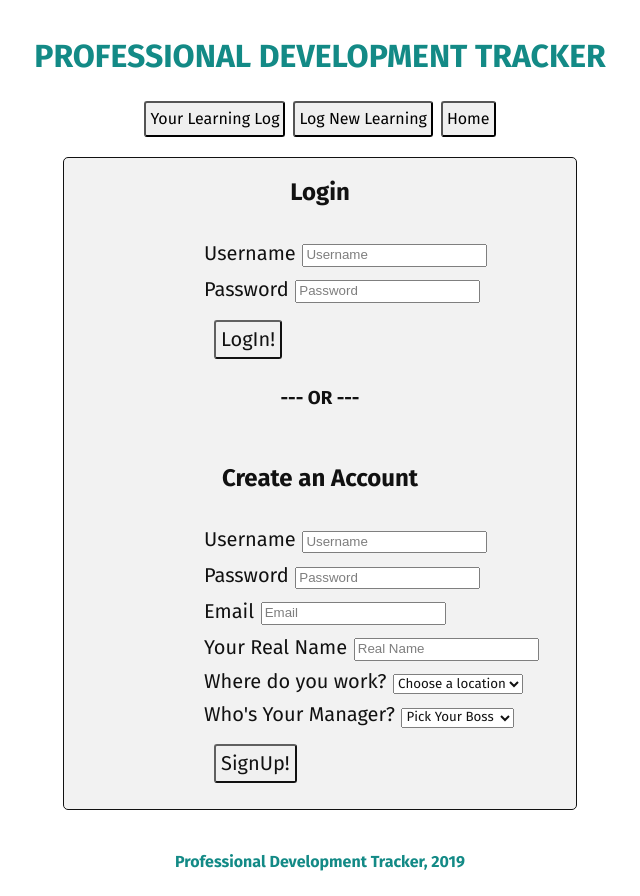
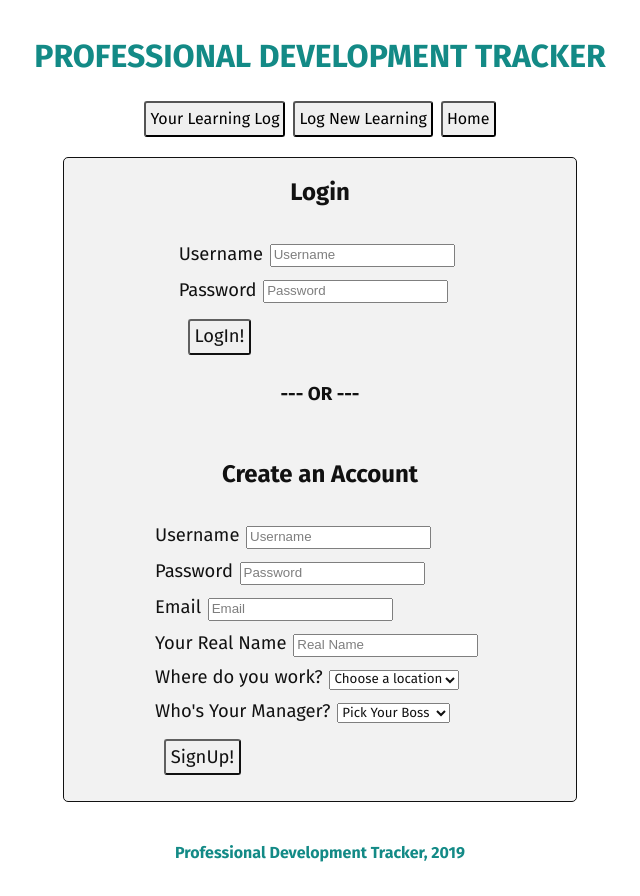
Before and after one commit to cyantis/prof_dev_tracker_v3, a React (Create React App) app in the folder pdt-app/: page /login in a window 1280 px wide. Shown: the whole page, without its empty margins (320-960 px from the left). Built offline with nearby package versions, Linux system fonts and the light colour scheme; no server answers.

Commit message:
adds flexbox styling throughout the app

```diff
--- a/pdt-app/src/App.css
+++ b/pdt-app/src/App.css
@@ -1,6 +1,6 @@
 body {
   font-family: 'Fira Sans', sans-serif;
-  /*background-color: #138A86;*/
+    min-width: 500px;
 }
 
 a {
@@ -55,10 +55,27 @@ input[type="submit"]:hover {
   padding: 1em;
 }
 
-.LearningList {
+.Home,
+.LearningLog,
+.NewEvent,
+.AccountProfile,
+.Login,
+.SignUp {
+  display: flex;
+  flex-direction: column;
+  text-align: center;
+  padding-bottom: 1em;
+}
+
+.LearningList, .NewEvent form, .AccountProfile form {
   text-align: left;
-  padding-left: 14em;
+  margin: 0 auto;
   list-style-type: none;
+  line-height: 1.5em;
+}
+
+.AccountProfile form {
+  line-height: 2em;
 }
 
 .Signin {
@@ -70,25 +87,12 @@ input[type="submit"]:hover {
   opacity: 93%;
 }
 
-.Login,
-.SignUp,
-.AccountProfile {
-  text-align: center;
-  padding-bottom: 1em;
-}
-
-.AccountProfile form {
-  text-align: left;
-  padding-left: 15em;
-  font-size: 1.15em;
-  line-height: 1.5em;
-}
-
 .Login form,
 .SignUp form {
   text-align: left;
-  padding-left: 7em;
-  font-size: 1.25em;
+  font-size: 1.15em;
+  margin: 0 auto;
+  line-height: 1.5em;
 }
 
 .Login input,
@@ -102,12 +106,6 @@ input[type="submit"]:hover {
 
 .Login h2, .SignUp h2 {
   border: none;
-}
-
-.NewEvent form {
-  text-align: left;
-  padding-left: 14em;
-  line-height: 1.25em;
 }
 
 .Footer {
@@ -128,7 +126,9 @@ input[type="submit"]:hover {
 }
 
 .TopNav {
+  display: flex;
   clear: right;
+  justify-content: center;
 }
 
 .Avatar {
--- a/pdt-app/src/components/accountComponents/AccountProfile.js
+++ b/pdt-app/src/components/accountComponents/AccountProfile.js
@@ -66,7 +66,7 @@ class AccountProfile extends React.Component {
   render() {
     return (
       <div className="AccountProfile">
-      <h1>Edit Your Account</h1>
+      <h2>Edit Your Account</h2>
       <form onSubmit={this.handleSubmit}>
 
         <label>Username</label>
--- a/pdt-app/src/components/learningEventComponents/LearningLog.js
+++ b/pdt-app/src/components/learningEventComponents/LearningLog.js
@@ -37,7 +37,7 @@ class LearningLog extends React.Component {
     if(localStorage.getItem("isManager") === "true"){
       const eList = this.state.managerEmployeeList.filter(event => event.employees[0].manager_id == this.state.employeeId)
       return(
-        <div>
+        <div className="LearningLog">
         <h3>Your Team's Learning</h3>
         <div className="LearningList">
           <LearningEventList events={eList} employees={this.state.employees}/>
```
Also changed, not shown: 2 other files (tests, documents, lock files or other folders).
